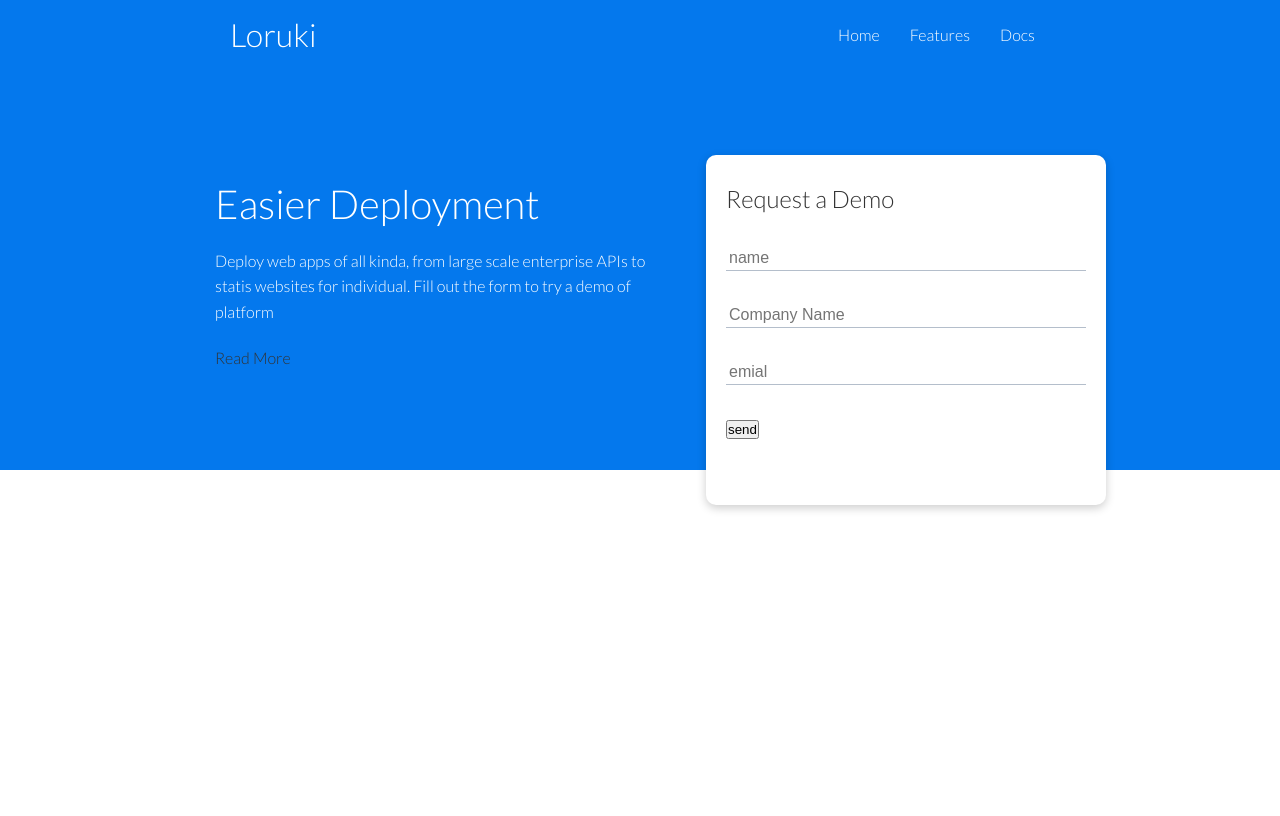
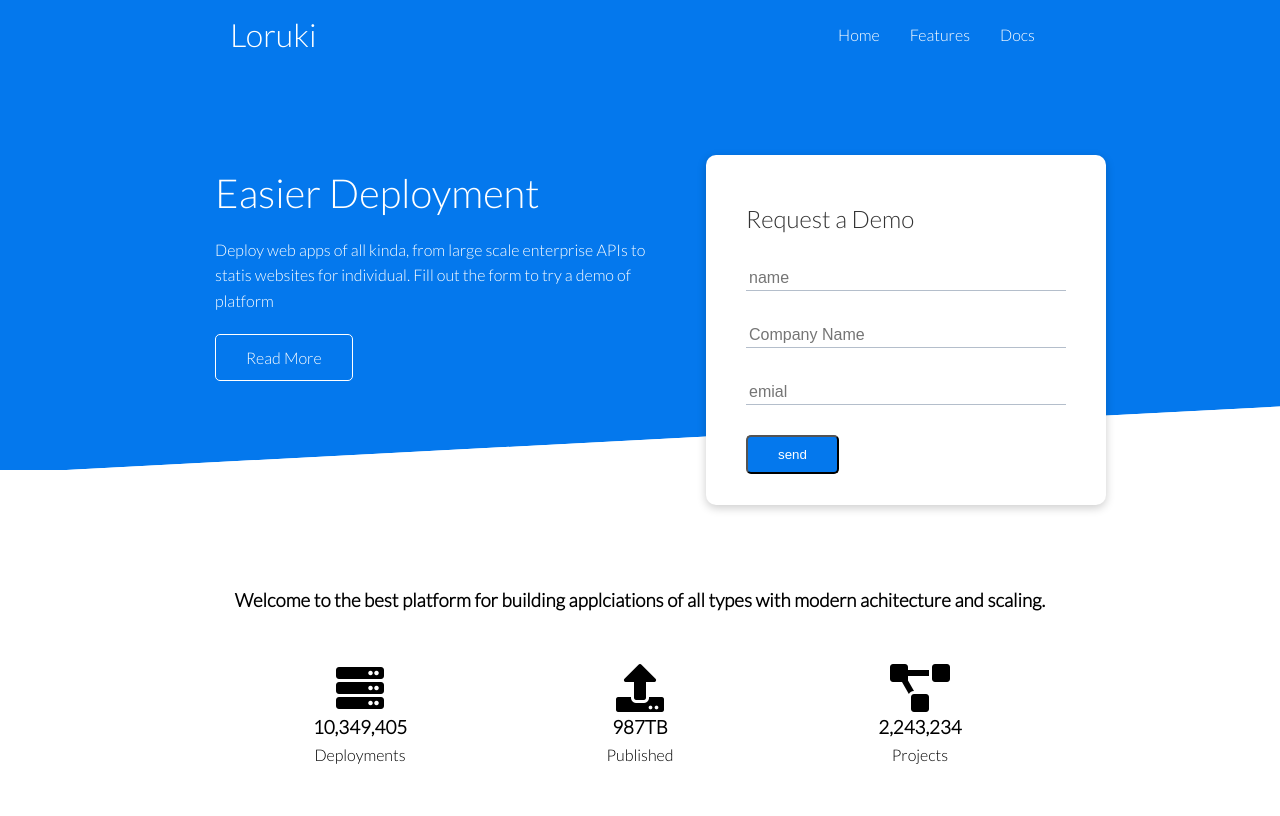
Before and after one commit to stetsonharding/Loruki, a plain HTML site: page index.html in a window 1280 px wide. Drawn offline with Linux system fonts and the light colour scheme.

Commit message:
latest changes

```diff
--- a/css/styles.css
+++ b/css/styles.css
@@ -106,45 +106,27 @@ img{
   padding: 3px;
   font-size: 16px;
 }
-
 .showcase-form input:focus{
     outline: none;
 }
-/* utilities */
-.container{
-    max-width: 1100px;
-    margin: 0 auto;
-    overflow: auto;
-    padding: 0 140px;
+
+.showcase::before,
+.showcase::after{
+content: "";
+position: absolute;
+height: 100px;
+bottom: -70px;
+right: 0;
+left: 0;
+background:white;
+transform: skewY(-3deg);
+-webkit-transform: skewY(-3deg);
+-moz-transform: skewY(-3deg);
+-ms-transform: skewY(-3deg);
 }
 
-.card{
-    background-color:#fff;
-    border-radius: 10px;
-    box-shadow: 0 3px 10px rgba(0,0,0,0.2);
-    color: #333;
-    padding: 20px;
-    margin: 10px;
+/* stats */
+.stats{
+    padding-top:100px;
+
 }
-
-.btn{
-    display: inline-block;
-}
-
-.flex{
-    display: flex;
-    flex-direction: row;
-    justify-content: center;
-    align-items: center;
-    justify-content: flex-start;
-    height: 100%;
-}
-
-.grid{
-    display: grid;
-    grid-template-columns: repeat(2, 1fr);
-    gap: 20px;
-    height: 100%;
-    justify-content: center;
-    align-items: center;
-}
--- /dev/null
+++ b/css/utilities.css
@@ -0,0 +1,80 @@
+/* utilities */
+.container{
+    max-width: 1100px;
+    margin: 0 auto;
+    overflow: auto;
+    padding: 0 140px;
+}
+
+.card{
+    background-color:#fff;
+    border-radius: 10px;
+    box-shadow: 0 3px 10px rgba(0,0,0,0.2);
+    color: #333;
+    padding: 20px;
+    margin: 10px;
+}
+
+.btn{
+    display: inline-block;
+    padding: 10px 30px;
+    cursor: pointer;
+    background: var(--primary-color);
+    color: #fff;
+    border-radius: 5px;;
+}
+
+.btn-outline{
+    background-color: transparent;
+    border: 1px white solid;
+}
+
+.btn:hover{
+transform: scale(0.9);
+}
+
+.text-center{
+    text-align: center;
+}
+
+.flex{
+    display: flex;
+    flex-direction: row;
+    justify-content: center;
+    align-items: center;
+    justify-content: flex-start;
+    height: 100%;
+}
+
+.grid{
+    display: grid;
+    grid-template-columns: repeat(2, 1fr);
+    gap: 20px;
+    height: 100%;
+    justify-content: center;
+    align-items: center;
+}
+
+.grid-3{
+    grid-template-columns: repeat(3, 1fr);
+}
+
+.my-1{
+    margin: 1rem 0;
+}
+
+.my-2{
+    margin: 1.5rem 0;
+}
+
+.my-3{
+    margin: 2rem 0;
+}
+
+.my-4{
+    margin: 3rem 0;
+}
+
+.my-3{
+    margin: 4rem 0;
+}
--- a/index.html
+++ b/index.html
@@ -4,8 +4,8 @@
     <meta charset="UTF-8">
     <meta name="viewport" content="width=device-width, initial-scale=1.0">
     <link rel="stylesheet" href="https://cdnjs.cloudflare.com/ajax/libs/font-awesome/5.15.1/css/all.min.css"
-    integrity="sha512-+4zCK9k+qNFUR5X+cKL9EIR+ZOhtIloNl9GIKS57V1MyNsYpYcUrUeQc9vNfzsWfV28IaLL3i96P9sdNyeRssA==" c
-    rossorigin="anonymous" />
+    integrity="sha512-+4zCK9k+qNFUR5X+cKL9EIR+ZOhtIloNl9GIKS57V1MyNsYpYcUrUeQc9vNfzsWfV28IaLL3i96P9sdNyeRssA==" crossorigin="anonymous" />
+    <Link rel="stylesheet" href="css/utilities.css">
     <Link rel="stylesheet" href="css/styles.css">
     <title>Loruki | Cloud Hosting For Everyone</title>
 </head>
@@ -42,7 +42,7 @@
             <h2>Request a Demo</h2>
             <form>
                 <div class="form-control">
-                    <input required type="text" name="name" placeholder="name" class="type">
+                    <input type="text" name="name" placeholder="name" class="type" required>
                 </div>
                 <div class="form-control">
                     <input required type="text" name="Company" placeholder="Company Name" class="type">
@@ -52,10 +52,33 @@
                 </div>
                 <input type="button" class="btn btn-primary" value="send">
             </form>
-
         </div>
     </div>
 </section>
 
+
+<!-- stats -->
+<section class="stats">
+    <div class="container">
+        <h3 class="stats-heading text-center my-1">
+            Welcome to the best platform for building
+            applciations of all types with modern achitecture and scaling.
+        </h3>
+
+        <div class="grid grid-3 text-center my-4">
+            <div>
+                <i class="fas fa-server fa-3x"></i>
+                <h3>10,349,405</h3>
+                <p class="text-secondary">Deployments</p>
+            </div>
+            <div><i class="fas fa-upload fa-3x"></i>
+                <h3>987TB</h3>
+                <p class="text-secondary">Published</p></div>
+            <div><i class="fas fa-project-diagram fa-3x"></i>
+                <h3>2,243,234</h3>
+                <p class="text-secondary">Projects</p></div>
+        </div>
+    </div>
+</section>
 </body>
 </html>
```
